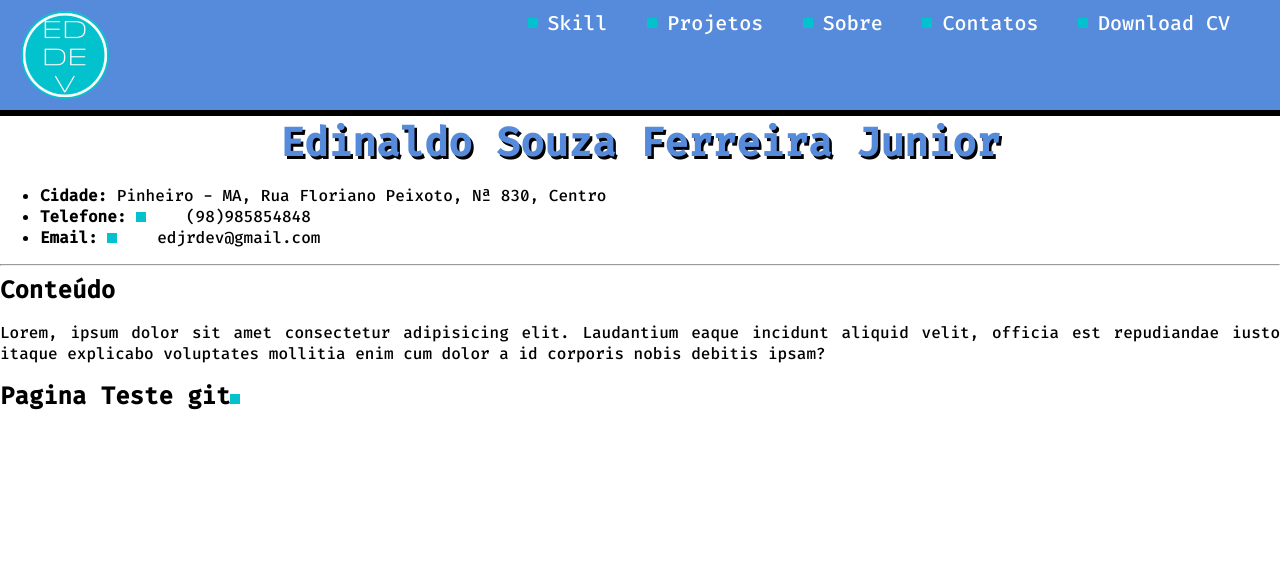
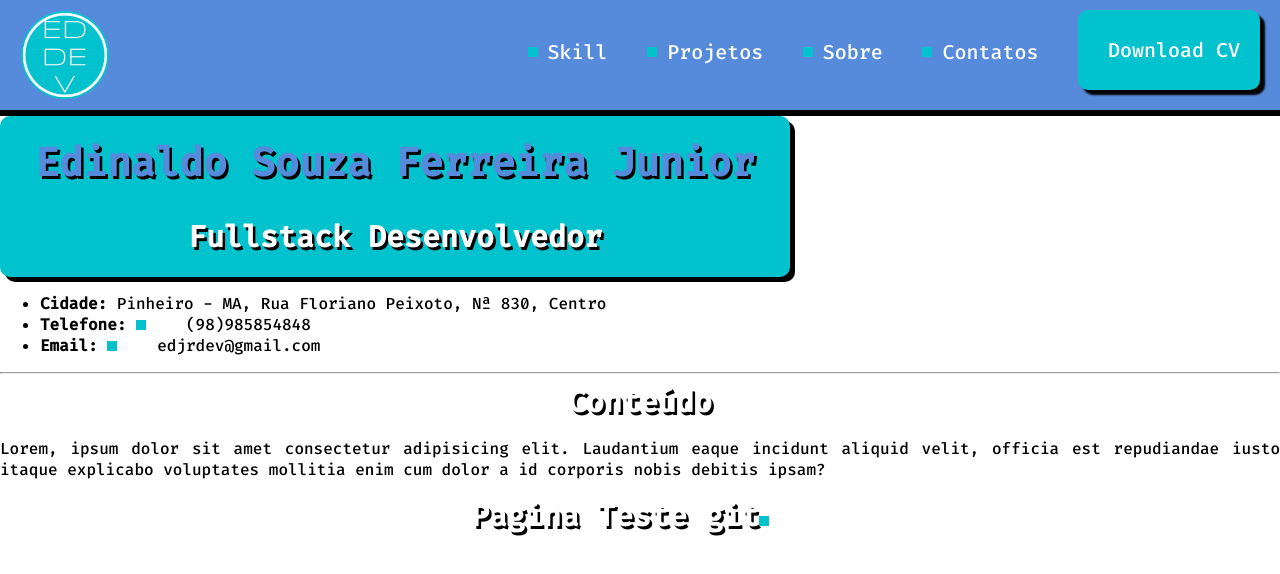
Before and after one commit to Edjrdev/Portifolio, a plain HTML site: page index.html in a window 1280 px wide. Drawn offline with Linux system fonts and the light colour scheme.

Commit message:
Criação do pox

```diff
--- /dev/null
+++ b/css/components/box.css
@@ -0,0 +1,12 @@
+#box{
+    display: inline-block;
+    background-color: #01C2CD;
+    width:750px;
+    box-shadow: 5px 5px 0 #000;
+    border-radius: 10px;
+    text-align: center;
+    padding: 20px 20px;
+}
+#box h1{
+    margin-bottom: 28px;
+}
--- a/css/style.css
+++ b/css/style.css
@@ -45,3 +45,9 @@ h1{
     text-shadow: 2.5px 2.5px 0 #000;
     text-align: center;
 }
+h2{
+    font-size: 30px;
+    color:#fff;
+    text-shadow: 2.5px 2.5px 0 #000;
+    text-align: center;
+}
--- a/index.html
+++ b/index.html
@@ -12,8 +12,10 @@
         <title>Projeto Happy Eddy</title>
         <link rel="stylesheet" href="css/reset.css">
         <link rel="stylesheet" href="css/style.css">
-        <link href="css/components/button.css">
-
+        <link rel="stylesheet"
+         href="css/components/button.css">
+         <link rel="stylesheet"
+         href="css/components/box.css">
     </head>
         <header>
             <img alt="Logo do Desenvolvedor" src="assets/img/logo4.png" width="90" height="90" ></img>
@@ -26,7 +28,9 @@
             </nav>
         </header>
     <body>
-        <h1>Edinaldo Souza Ferreira Junior</h1>
+
+        <div id="box"><h1>Edinaldo Souza Ferreira Junior</h1>
+            <h2>Fullstack Desenvolvedor</h1></div>
         <ul>
             <li><strong>Cidade: </strong>Pinheiro - MA, Rua Floriano Peixoto, Nª 830, Centro</li>
             <li><strong>Telefone: </strong><a href="tel:+55985854848"></a>(98)985854848</li>
```
